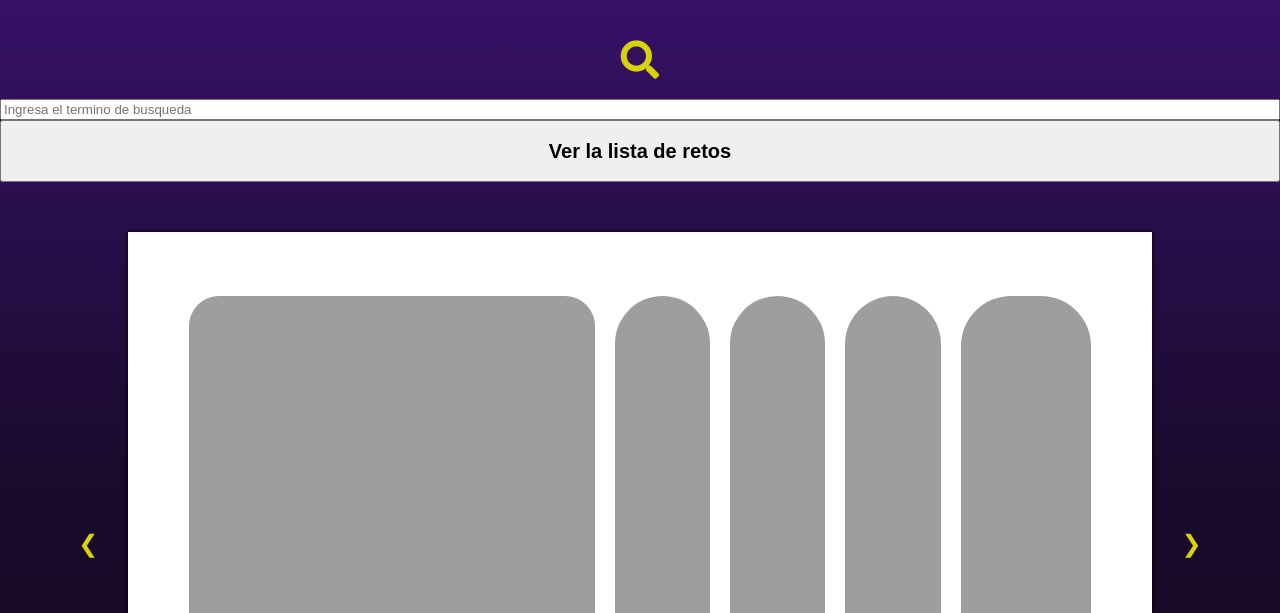
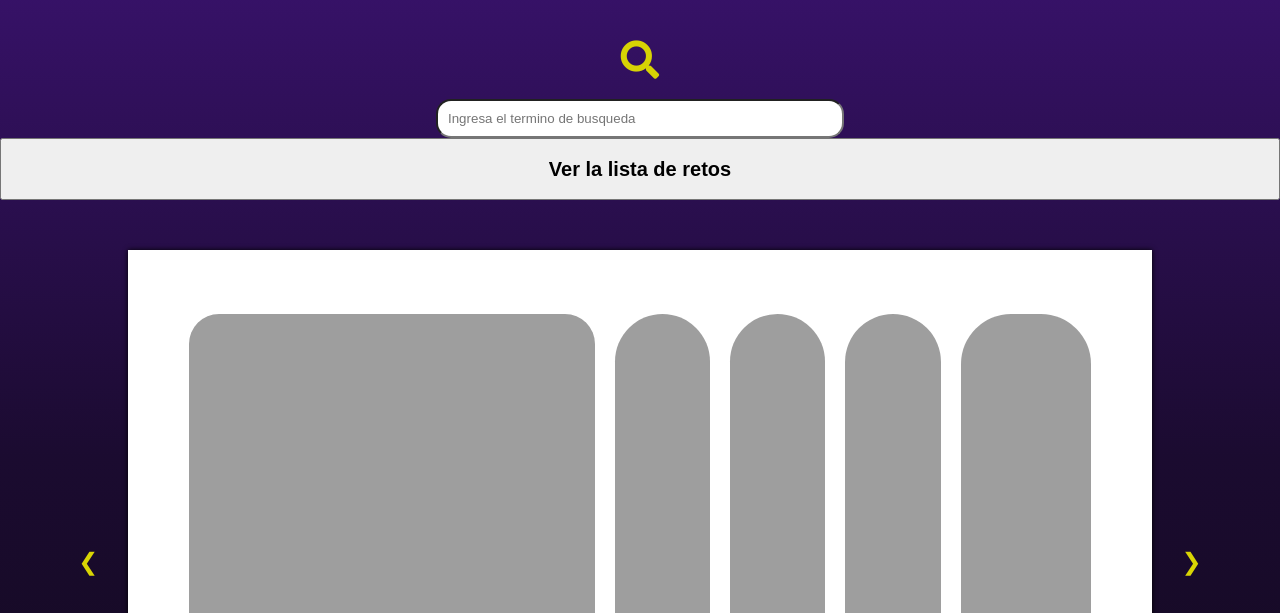
Before and after one commit to PaolaRoa/retos, a plain HTML site: page index.html in a window 1280 px wide. Both pictures are taken after a click on the icon 639 px from the left and 247 px from the top of the page. Shown: the part 187-800 px from the top of the page. Drawn offline with Linux system fonts and the light colour scheme; files whose address does not match are found by name; a web font is replaced by a local one.

Commit message:
search bar style

```diff
--- a/style.css
+++ b/style.css
@@ -35,6 +35,7 @@ iframe{
 #search{
     display: flex;
     flex-direction: column;
+    align-items: center;
 }
 
 #main-section{
@@ -144,7 +145,11 @@ a:hover{
         }
  }
 
- .searchList{
+ #searchBar{
+     width: 30vw;
+     padding: 10px;
+     border-radius: 15px;
+     outline: none;
 
  }
 
```
